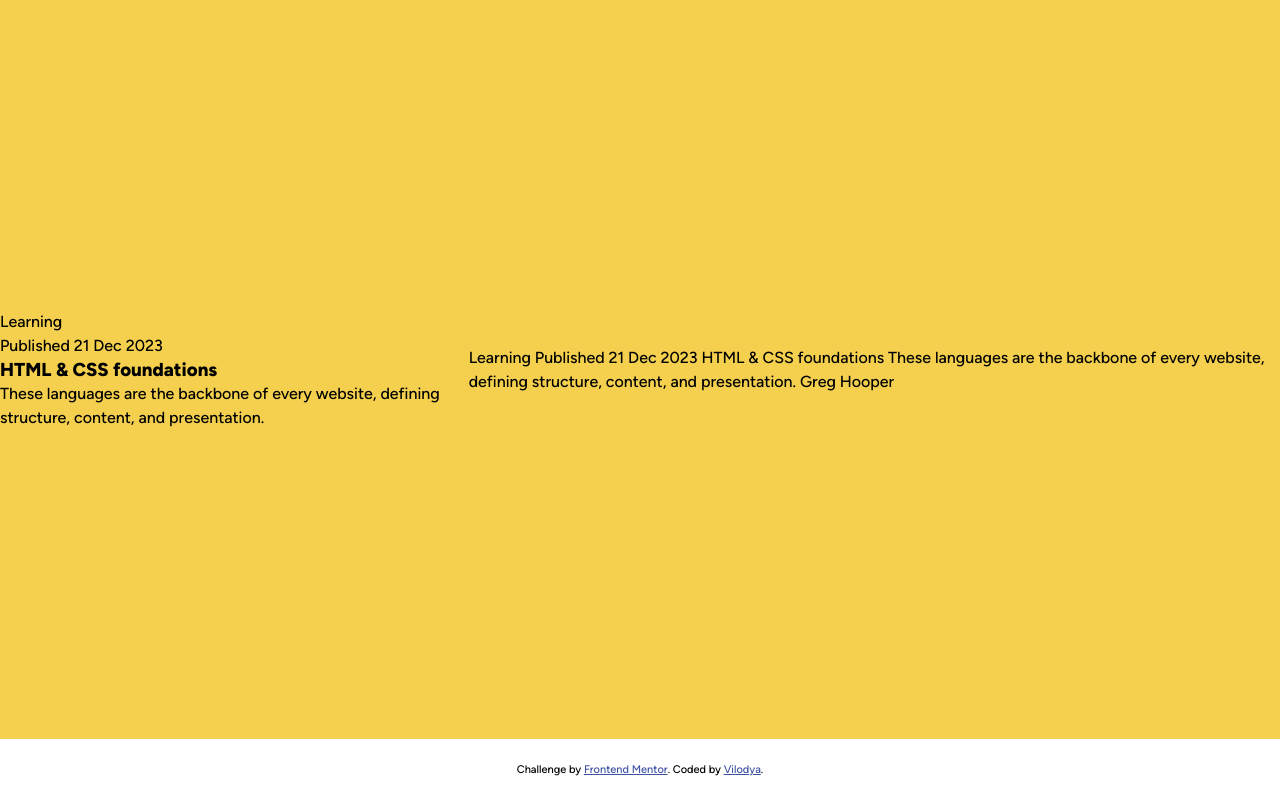
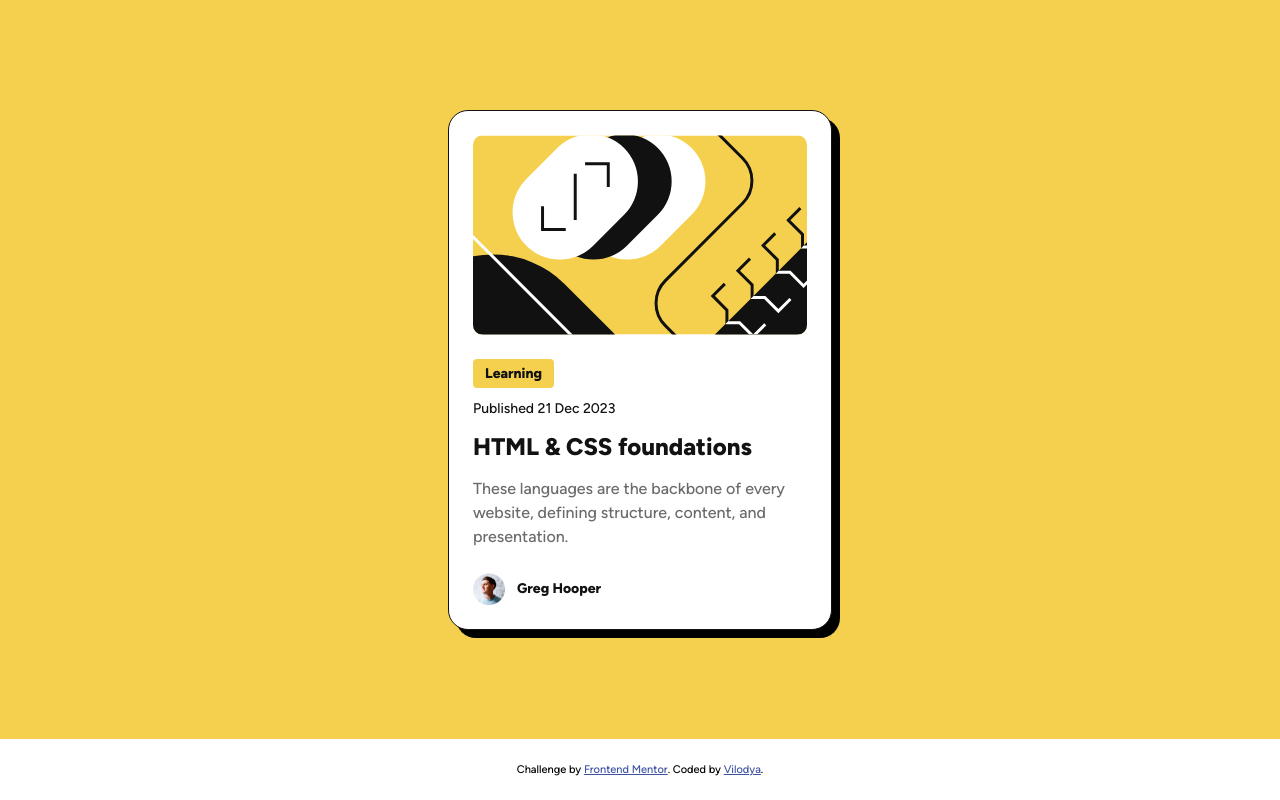
Before and after one commit to Vilodya/blog-preview-card-main, a plain HTML site: page index.html in a window 1280 px wide. Drawn offline with Linux system fonts and the light colour scheme.

Commit message:
feat: finalize product for release

```diff
--- a/index.html
+++ b/index.html
@@ -14,31 +14,22 @@
 <body class="body">
   <main class="main">
     <article class="card">
-      <div class="card__image">
-
+      <div class="card__image-wrapper">
+        <img src="./assets/images/illustration-article.svg" alt="Article Illustration" class="card__image">
       </div>
       <div class="card__content">
-        <div class="card__tag">Learning</div>
+        <span class="card__tag">Learning</span>
         <div class="card__date">Published 21 Dec 2023</div>
         <h3 class="card__title">HTML & CSS foundations</h3>
         <p class="card__text">These languages are the backbone of every website, defining structure, content, and presentation.</p>
       </div>
-      <div class="autor">
-
+      <div class="card__author">
+        <div class="card__author-avatar-wrapper">
+          <img src="./assets/images/image-avatar.webp" alt="Author's avatar" class="card__author-avatar">
+        </div>
+        <p class="card__author-name">Greg Hooper</p>
       </div>
-
-
     </article>
-
-  Learning
-
-  Published 21 Dec 2023
-
-  HTML & CSS foundations
-
-  These languages are the backbone of every website, defining structure, content, and presentation.
-
-  Greg Hooper
   </main>
   <footer class="attribution">
     Challenge by <a class="attribution__link" href="https://www.frontendmentor.io?ref=challenge" target="_blank">Frontend Mentor</a>.
--- a/styles/style.css
+++ b/styles/style.css
@@ -68,9 +68,88 @@ img {
   justify-content: center;
   align-items: center;
   background-color: var(--yellow);
+}
+
+.card {
+  max-width: 384px;
+  border: 1px solid var(--gray-950);
+  border-radius: 20px;
+  padding: var(--spacing-300);
+  box-shadow: 8px 8px 0 0 rgba(0, 0, 0, 1);
+  color: var(--gray-950);
+  background-color: var(--white);
+}
+
+.card__image-wrapper {
+  height: 200px;
+  border-radius: 10px;
+  overflow: hidden;
+}
+
+.card__image {
+  height: 200px;
+  width: 100%;
+  object-fit: cover;
+  object-position: center center;
+}
+
+.card__content {
+  display: grid;
+  grid-template-rows: auto;
+  gap: var(--spacing-150);
+  margin-top: var(--spacing-300);
+}
+
+.card__tag {
+  display: inline-block;
+  justify-self: start;
+  border-radius: 4px;
+  padding: var(--spacing-50) var(--spacing-150);
+  font-weight: 800;
+  font-size: 14px;
+  background-color: var(--yellow);
   line-height: 150%;
 }
 
+.card__date {
+  font-size: 14px;
+}
+
+.card__title {
+  font-weight: 800;
+  font-size: 24px;
+  line-height: 150%;
+  transition: color 0.3s ease;
+  cursor: pointer;
+}
+
+.card__title:hover {
+  color: var(--yellow);
+}
+
+.card__text {
+  color: var(--gray-500);
+  font-weight: 500;
+  line-height: 150%;
+}
+
+.card__author {
+  display: flex;
+  align-items: center;
+  gap: var(--spacing-150);
+  margin-top: var(--spacing-300);
+}
+
+.card__author-avatar-wrapper {
+  width: 32px;
+  height: 32px;
+}
+
+.card__author-name {
+  font-weight: 800;
+  font-size: 14px;
+  line-height: 150%;
+}
 
 .attribution {
   padding: 24px;
@@ -81,3 +160,25 @@ img {
 .attribution a {
   color: hsl(228, 45%, 44%);
 }
+
+@media (max-width: 767px) {
+  .card {
+    max-width: 327px;
+  }
+
+  .card__tag {
+    font-size: 12px;
+  }
+
+  .card__date {
+    font-size: 12px;
+  }
+
+  .card__title {
+    font-size: 20px;
+  }
+
+  .card__text {
+    font-size: 14px;
+  }
+}
```
Also changed, not shown: design/active-states.jpg (deleted), design/desktop-design.jpg (deleted), design/mobile-design.jpg (deleted), preview.jpg (deleted), screenshot.png (added), 3 other files.
